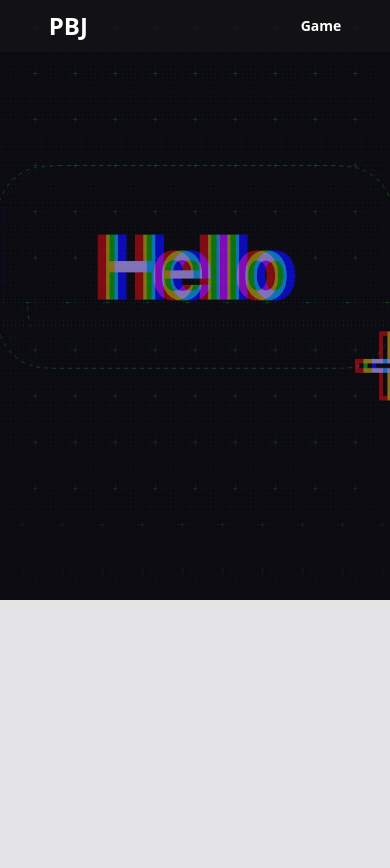
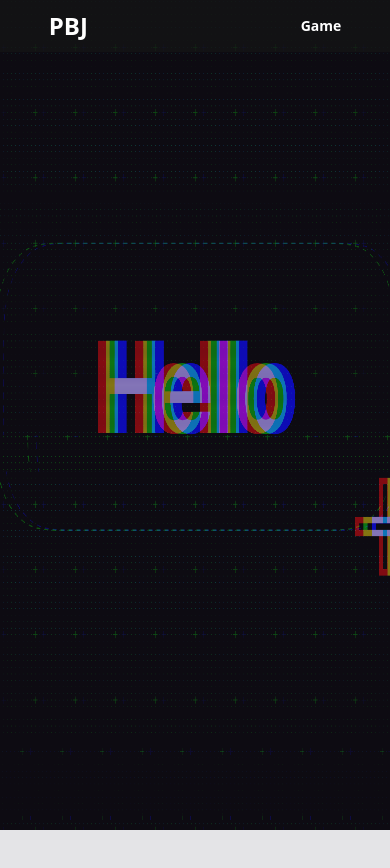
Before and after one commit to juan-lagunas/my-world, a Next.js app: page / in a window 390 px wide. Shown: the top 868 px of the page. Built offline with nearby package versions, Linux system fonts and the light colour scheme.

Commit message:
Change hero height on mobile

```diff
--- a/src/app/globals.css
+++ b/src/app/globals.css
@@ -15,7 +15,7 @@
 
 @media screen and (max-width:640px) {
     .hero {
-        height: 600px;
-        background-size: 1200px 600px;
+        height: 850px;
+        background-size: 1200px 850px;
     }
 }
```
